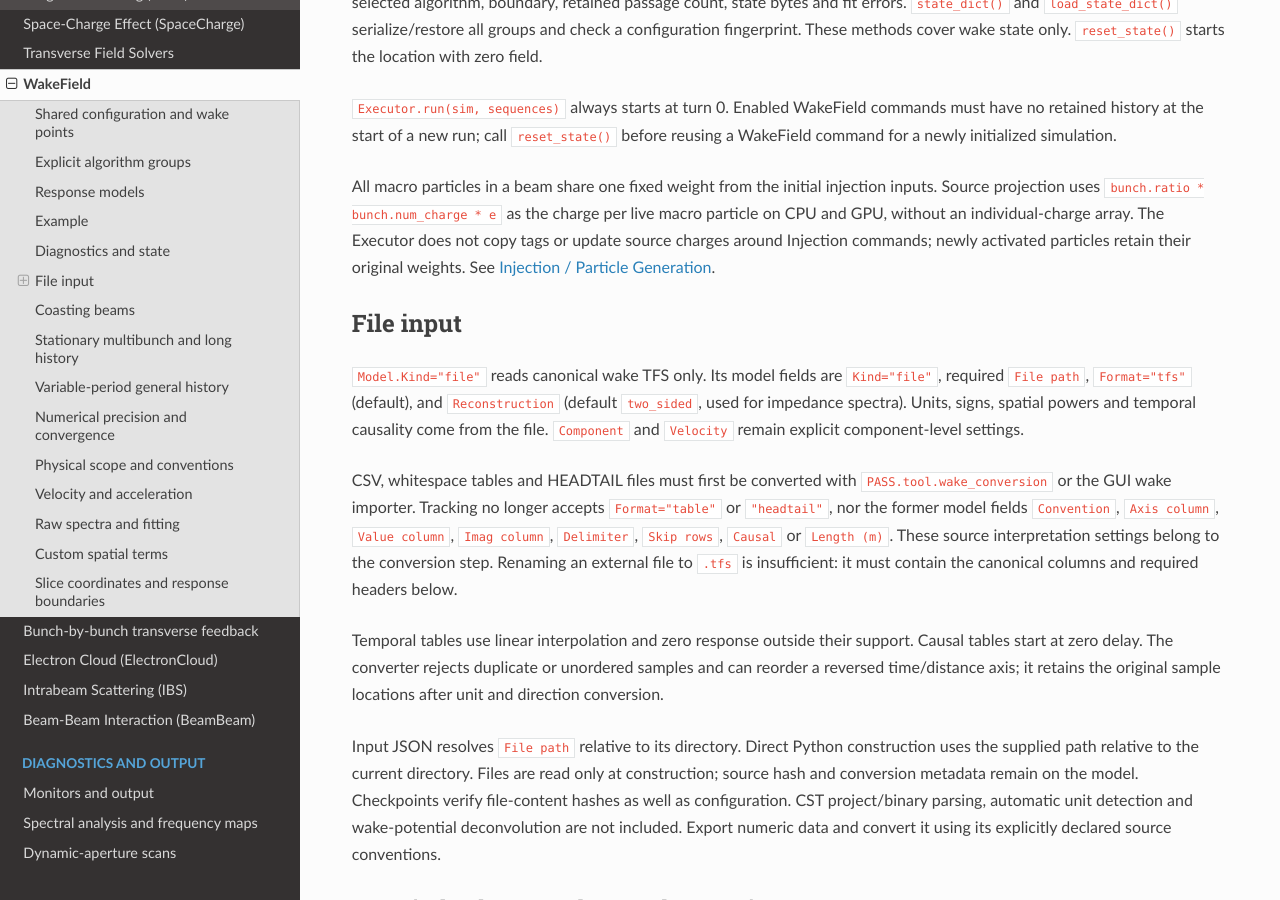
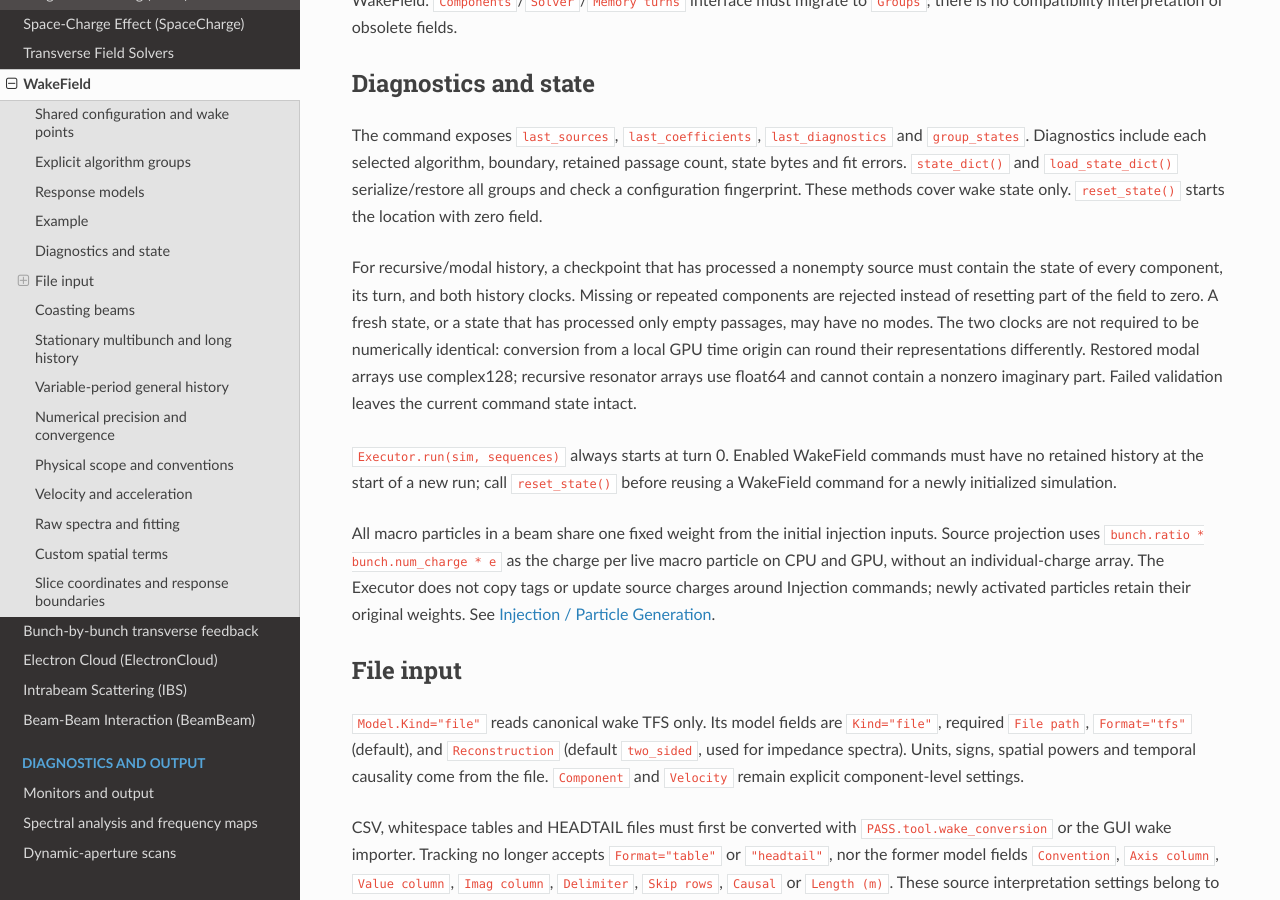
Before and after one commit to changmx/PASS, a Sphinx documentation site: the page built from docs/source/en/wake_field.rst, in a window 1280 px wide and 900 px high, scrolled down 3715 px. Built offline with Sphinx 7.4.7 and the Read the Docs theme 3.1.0, drawn with Linux system fonts in a browser that asks for light colours; some of the changed text lies outside the part shown.

Commit message:
style: prevent loss of historical data

```diff
--- a/docs/source/en/wake_field.rst
+++ b/docs/source/en/wake_field.rst
@@ -4,6 +4,14 @@
 ``WakeField`` computes wake-induced energy and transverse momentum changes from a named longitudinal slice set. Each command represents one physical interaction point, with independent source history or modal state for each algorithm group. It supports analytic responses, temporal tables, and impedance spectra, using the same configuration on CPU and NVIDIA GPU.
 
 Execute a matching :doc:`slicer` before the interaction point. Ordinary causal responses use continuous arrival times; conditions for periodic coasting-beam slices are given below. Response data must specify units, signs, normalization, and a velocity model. Regenerate slices after regrouping; emitted history retains its original physical times and widths. See :ref:`en-longitudinal-reference` for coordinates.
+
+Several wake commands may reference the same named SliceSet while retaining
+independent wake histories. That set cannot also serve another physical module,
+such as BeamBeam. Input validation checks sharing and the Slicer's ``Purpose``
+together: wakes require ``general`` slices, even if no BeamBeam command reads
+the selected set. WakeField accepts only ``z_rel`` or ``arrival_phase`` slicing;
+``collision_z`` is not a laboratory arrival-time coordinate, even after the
+particles have returned from the collision frame.
 
 Shared configuration and wake points
 ------------------------------------
@@ -175,6 +183,16 @@
 ``load_state_dict()`` serialize/restore all groups and check a configuration
 fingerprint. These methods cover wake state only. ``reset_state()`` starts
 the location with zero field.
+
+For recursive/modal history, a checkpoint that has processed a nonempty source
+must contain the state of every component, its turn, and both history clocks.
+Missing or repeated components are rejected instead of resetting part of the
+field to zero. A fresh state, or a state that has processed only empty passages,
+may have no modes. The two clocks are not required to be numerically identical:
+conversion from a local GPU time origin can round their representations
+differently. Restored modal arrays use complex128; recursive resonator arrays
+use float64 and cannot contain a nonzero imaginary part. Failed validation
+leaves the current command state intact.
 
 ``Executor.run(sim, sequences)`` always starts at turn 0. Enabled WakeField
 commands must have no retained history at the start of a new run; call
@@ -620,6 +638,13 @@
 
 Equal-length z intervals are converted to time grids with the current bunch reference speed; changing that speed changes the time widths. The user controls Slicer update frequency. Check convergence independently in slice widths, response bandwidth, memory horizon, and time-grid spacing.
 
+Recursive/modal passage windows may touch. CPU and GPU allow floating-point
+roundoff at their shared boundary, treating a negative time step within that
+tolerance as zero; actual backwards passage ordering remains an error.
+With finite ``Memory time (s)``, bins entirely inside the horizon retain the
+model's untruncated bin-average formula. Only bins crossing the horizon require
+a partial integral, and bins wholly beyond it contribute zero.
+
 Physical scope and conventions
 ------------------------------
 
```
Also changed, not shown: docs/source/zh/wake_field.rst (+19 -0 lines), 2 other files.
